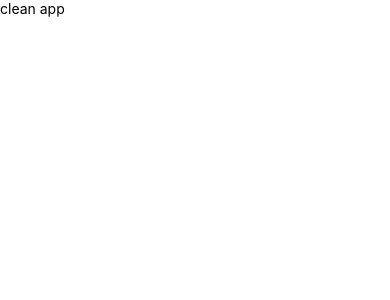
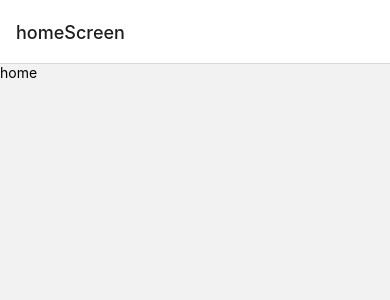
Before and after one commit to DDAmine/DedaStealth, a React Native app: screen / in a window 390 px wide. Shown: the top 300 px of the page. Built offline with nearby package versions, Linux system fonts and the light colour scheme.

Commit message:
#implement navigation

```diff
--- a/App.tsx
+++ b/App.tsx
@@ -1,29 +1,9 @@
 import React from 'react';
-import type {PropsWithChildren} from 'react';
-import {
-  SafeAreaView,
-  ScrollView,
-  StatusBar,
-  StyleSheet,
-  Text,
-  useColorScheme,
-  View,
-} from 'react-native';
+
+import Navigation from './src/navigation /NavigationContainer';
 
 function App(): React.JSX.Element {
-  return (
-    <SafeAreaView style={styles.container}>
-      <View>
-        <Text>clean app</Text>
-      </View>
-    </SafeAreaView>
-  );
+  return <Navigation />;
 }
 
-const styles = StyleSheet.create({
-  container: {
-    flex: 1,
-  },
-});
-
 export default App;
--- a/package.json
+++ b/package.json
@@ -10,8 +10,12 @@
     "test": "jest"
   },
   "dependencies": {
+    "@react-navigation/native": "^6.1.17",
+    "@react-navigation/native-stack": "^6.9.26",
     "react": "18.2.0",
-    "react-native": "0.74.1"
+    "react-native": "0.74.1",
+    "react-native-safe-area-context": "^4.10.3",
+    "react-native-screens": "^3.31.1"
   },
   "devDependencies": {
     "@babel/core": "^7.20.0",
--- /dev/null
+++ b/src/navigation /MoviesStack/MoviesStackNavigation.tsx
@@ -0,0 +1,30 @@
+import React from 'react';
+
+import {createNativeStackNavigator} from '@react-navigation/native-stack';
+import {HOME, MOVIE_DETAIL_SCREEN} from '../../utils/screenNames';
+import HomeContainer from '../../screens/Home/Home.container';
+import MovieDetailsContainer from '../../screens/MovieDetails/MovieDetails.container';
+
+export type MovieStackParamList = {
+  [HOME]: undefined;
+  [MOVIE_DETAIL_SCREEN]: undefined;
+};
+
+const MoviesStack = createNativeStackNavigator<MovieStackParamList>();
+/**
+ * Returns the stack navigation and all the associated screens
+ * @returns JSX.Element
+ */
+const MoviesStackNavigation = (): JSX.Element => {
+  return (
+    <MoviesStack.Navigator>
+      <MoviesStack.Screen name={HOME} component={HomeContainer} />
+      <MoviesStack.Screen
+        name={MOVIE_DETAIL_SCREEN}
+        component={MovieDetailsContainer}
+      />
+    </MoviesStack.Navigator>
+  );
+};
+
+export default MoviesStackNavigation;
--- /dev/null
+++ b/src/navigation /NavigationContainer.tsx
@@ -0,0 +1,20 @@
+import {NavigationContainer} from '@react-navigation/native';
+import React from 'react';
+import {SafeAreaProvider} from 'react-native-safe-area-context';
+import MoviesStackNavigation from './MoviesStack/MoviesStackNavigation';
+
+/**
+ * Returns the navigation container that englobe App navigation
+ * @returns JSX.Element
+ */
+
+function Navigation(): JSX.Element {
+  return (
+    <SafeAreaProvider>
+      <NavigationContainer>
+        <MoviesStackNavigation />
+      </NavigationContainer>
+    </SafeAreaProvider>
+  );
+}
+export default Navigation;
--- /dev/null
+++ b/src/screens/Home/Home.container.tsx
@@ -0,0 +1,12 @@
+import React from 'react';
+import {Text, View} from 'react-native';
+
+const HomeContainer = () => {
+  return (
+    <View>
+      <Text>home</Text>
+    </View>
+  );
+};
+
+export default HomeContainer;
--- /dev/null
+++ b/src/screens/MovieDetails/MovieDetails.container.tsx
@@ -0,0 +1,12 @@
+import React from 'react';
+import {Text, View} from 'react-native';
+
+const MovieDetailsContainer = () => {
+  return (
+    <View>
+      <Text>movie details</Text>
+    </View>
+  );
+};
+
+export default MovieDetailsContainer;
--- /dev/null
+++ b/src/utils/screenNames.ts
@@ -0,0 +1,2 @@
+export const HOME = 'homeScreen';
+export const MOVIE_DETAIL_SCREEN = 'movieDetailScreen';
```
Also changed, not shown: src/screens/Home/Home.tsx (added), src/screens/Home/homeStyles.ts (added), src/screens/MovieDetails/MovieDetails.tsx (added), src/screens/MovieDetails/movieDetailsStyles.ts (added), 3 other files (tests, documents, lock files or other folders).
